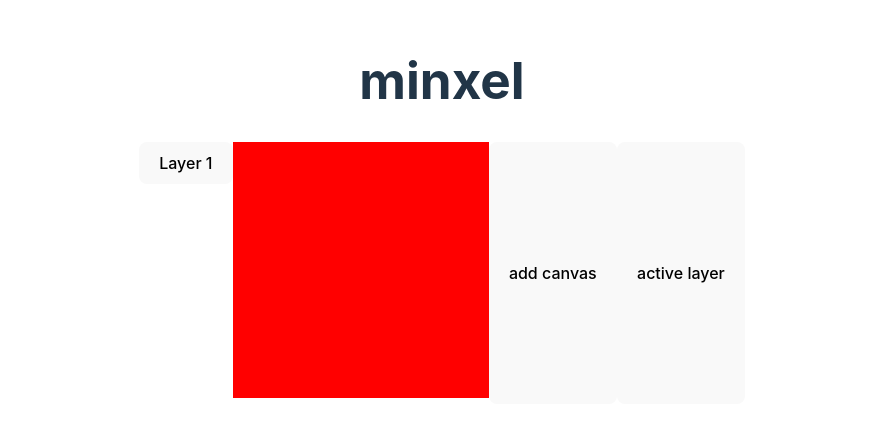
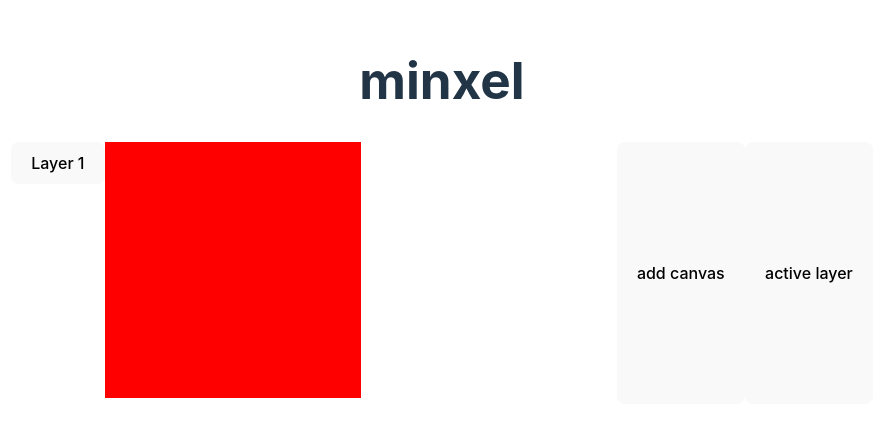
Before and after one commit to cyan-oj/minxel, a React (Vite) app: page / in a window 1280 px wide. Shown: the part 189-626 px from the top of the page, without its empty margins (198-1082 px from the left). Built offline with nearby package versions, Linux system fonts and the light colour scheme.

Commit message:
layers can be selected from array to be chosen for painting

```diff
--- a/src/Workspace/Workspace.jsx
+++ b/src/Workspace/Workspace.jsx
@@ -15,23 +15,25 @@ function Workspace({
   const color = "blue"
 
   const [layers, setLayers] = useState([]);
-  const [activeLayer, setActiveLayer] = useState()
+  const [activeLayer, setActiveLayer] = useState();
 
-  const context = useRef();
+  const onScreenContext = useRef();
+
   const position = { x: 0, y: 0 }
 
   useEffect(() => {
     addLayer();
     console.log(layers)
-    const activeLayer = document.getElementById("render")
-    context.current = activeLayer.getContext('2d')
-    console.log(context.current)
-    context.current.fillStyle = "red"
-    context.current.fillRect(0, 0, width, height)
+    const testLayer = document.getElementById("render")
+    onScreenContext.current = testLayer.getContext('2d')
+    console.log(onScreenContext.current)
+    onScreenContext.current.fillStyle = "red"
+    onScreenContext.current.fillRect(0, 0, width, height)
   }, [])
 
   useEffect(() => {
     console.log(layers)
+    attachLayers();
   }, [layers])
 
   const setPosition = e => {
@@ -42,23 +44,25 @@ function Workspace({
 
   const draw = ( event, context ) => { // take context and event, to draw in specific layer
     if ( event.buttons !== 1 ) return;
-    console.log("color", color)
+    console.log("context", context)
 
-    context.current.imageSmoothingEnabled = false;
+    context.imageSmoothingEnabled = false;
 
-    context.current.beginPath();
-    context.current.lineWidth = brush.size;
-    context.current.lineCap = "round"
-    context.current.strokeStyle = color;
+    context.beginPath();
+    context.lineWidth = brush.size;
+    context.lineCap = "round"
+    context.strokeStyle = color;
 
-    context.current.moveTo(position.x, position.y)
+    context.moveTo(position.x, position.y)
     setPosition(event);
-    context.current.lineTo(position.x, position.y);
-    context.current.stroke();
+    context.lineTo(position.x, position.y);
+    context.stroke();
   }
 
   const addLayer = () => {
-    const newCanvas = new OffscreenCanvas(width, height)
+    const newCanvas = document.createElement('CANVAS')
+    newCanvas.width = width;
+    newCanvas.height = height;
     const newContext = newCanvas.getContext('2d')
     const layerName = `Layer ${layers.length + 1}`
     setLayers([...layers, {name: layerName, canvas: newCanvas, context: newContext}])
@@ -74,17 +78,24 @@ function Workspace({
     console.log(activeLayer)
   }
 
-  const layersList = layers.map((layer, i) =>
+  const layerControls = layers.map((layer, i) =>
     <button key={layer.name} id={i}>{layer.name}</button>
   );
+
+  const attachLayers = () => {
+    const layerParent = document.getElementById("layers")
+    layers.forEach(layer => {
+      layerParent.appendChild(layer.canvas);
+    })
+  }
 
   return (
     <div className="workspace" id={name}>
       <div className="layer-controls" onClick={ e => setActive(e.target) }>
-        {layersList}
+        {layerControls}
       </div>
-      <div className="layers" onMouseDown={ setPosition } onMouseMove={ e => draw(e) }>
-        <canvas id="render" height={ height } width={ width }/>
+      <div className="layers" id="layers" onMouseDown={ setPosition } onMouseMove={ e => draw(e, activeLayer.context) }>
+        <canvas id="render" ref={onScreenContext} height={ height } width={ width }/>
       </div>
       <button onClick={ addLayer }>add canvas</button>
       <button onClick={ showActiveLayer }>active layer</button>
```
Also changed, not shown: src/Workspace/Layer.jsx (added), src/Workspace/Layers.jsx (deleted).
